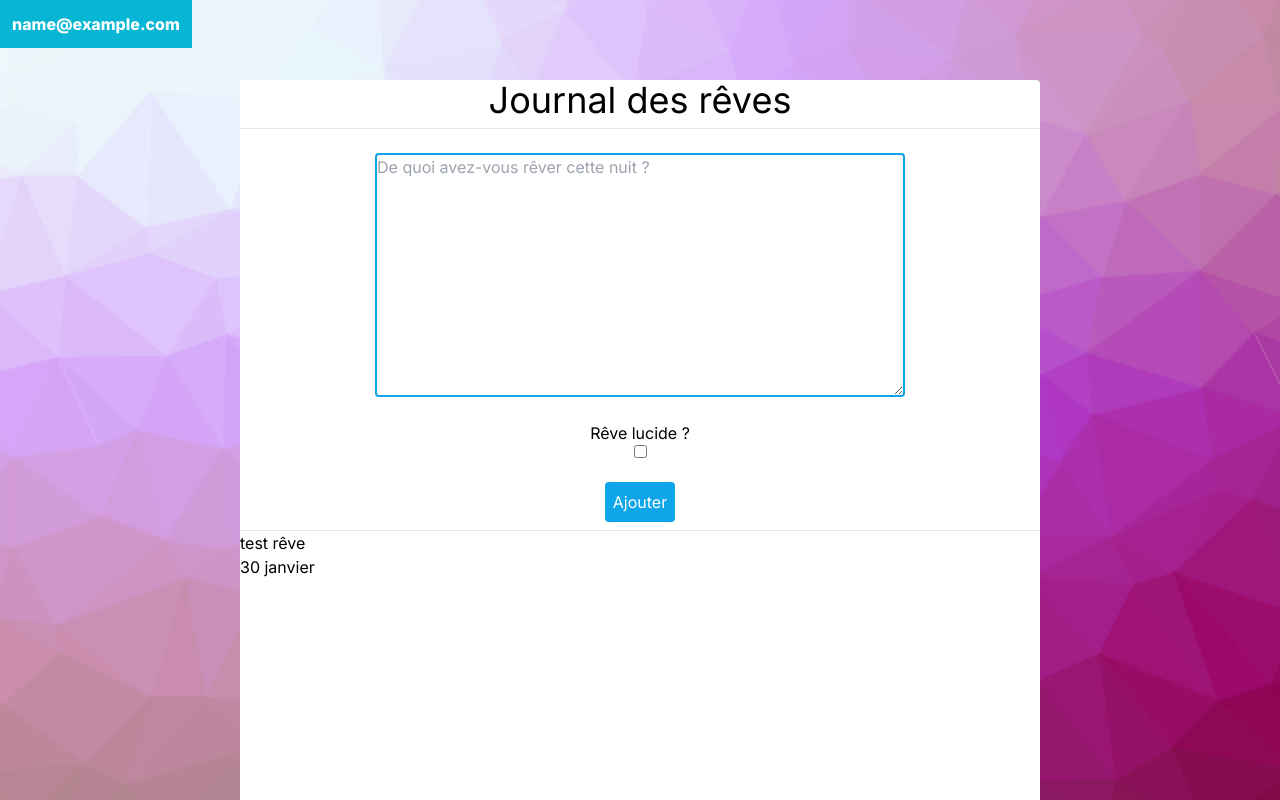
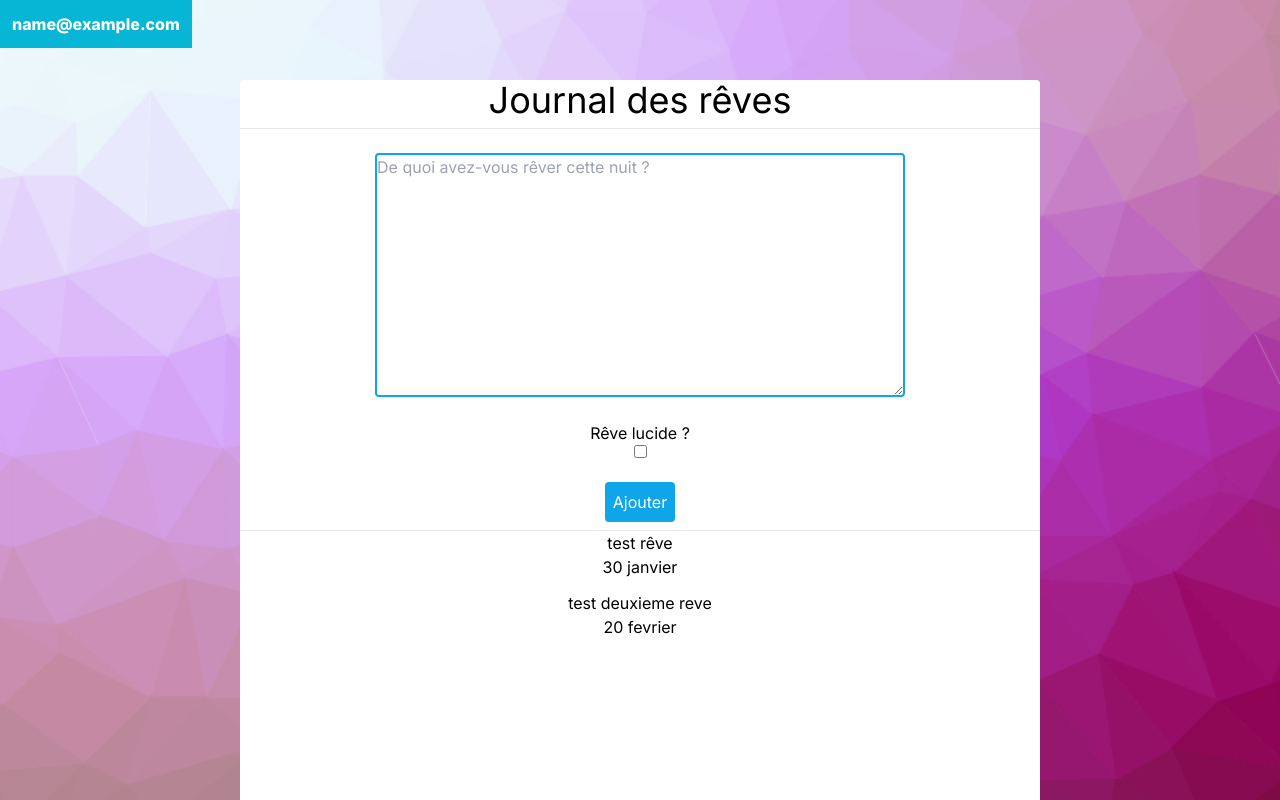
Before and after one commit to RayanEreteo/dreamjournal, a Next.js app: page /main in a window 1280 px wide. Built offline with nearby package versions, Linux system fonts and the light colour scheme; no server answers; sample sign-in values are in the browser's storage.

Commit message:
changement style

```diff
--- a/components/Dreamjournal.jsx
+++ b/components/Dreamjournal.jsx
@@ -4,8 +4,10 @@ import { useState } from "react";
 import Dreamslog from "./Dreamslog";
 
 function Dreamjournal() {
-
-  const [dreams, setDreams] = useState([{dream: "test rêve", day: "30 janvier"}])
+  const [dreams, setDreams] = useState([
+    { dream: "test rêve", day: "30 janvier" },
+    { dream: "test deuxieme reve", day: "20 fevrier" },
+  ]);
 
   return (
     <div className="dreamjournal w-[800px] min-h-[800px] m-auto bg-white relative top-[10vh] rounded">
@@ -25,16 +27,25 @@ function Dreamjournal() {
           ></textarea>
           <br />
           <label htmlFor="islucid">Rêve lucide ?</label>
-          <input type="checkbox" name="islucid" id="islucid" required/>
+          <input type="checkbox" name="islucid" id="islucid" />
           <br />
-          <button type="submit" className="p-2 mb-2 rounded bg-sky-500 text-white">Ajouter</button>
+          <button
+            type="submit"
+            className="p-2 mb-2 rounded bg-sky-500 text-white"
+          >
+            Ajouter
+          </button>
         </form>
       </div>
       <hr />
-      <div className="dream-records-container">
-        {dreams.length <= 0 ? <p>Aucun rêve a afficher.</p> : dreams.map((dream) => {
-          return <Dreamslog dream={dream.dream} day={dream.day}/>
-        })}
+      <div className="dream-records-container flex flex-col text-center justify-center align-center">
+        {dreams.length <= 0 ? (
+          <p>Aucun rêve a afficher.</p>
+        ) : (
+          dreams.map((dream) => {
+            return <Dreamslog dream={dream.dream} day={dream.day} />;
+          })
+        )}
       </div>
     </div>
   );
```
